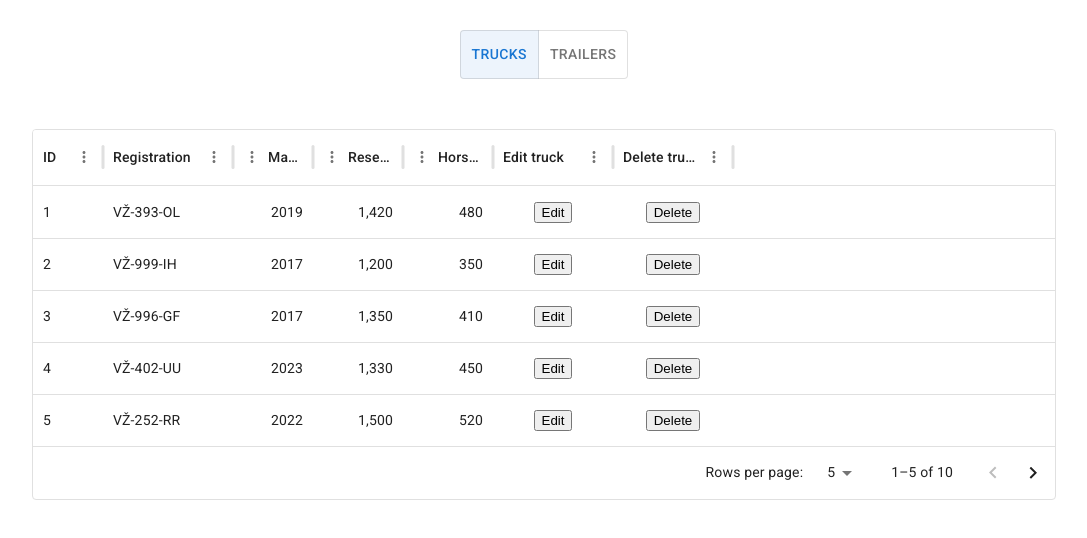
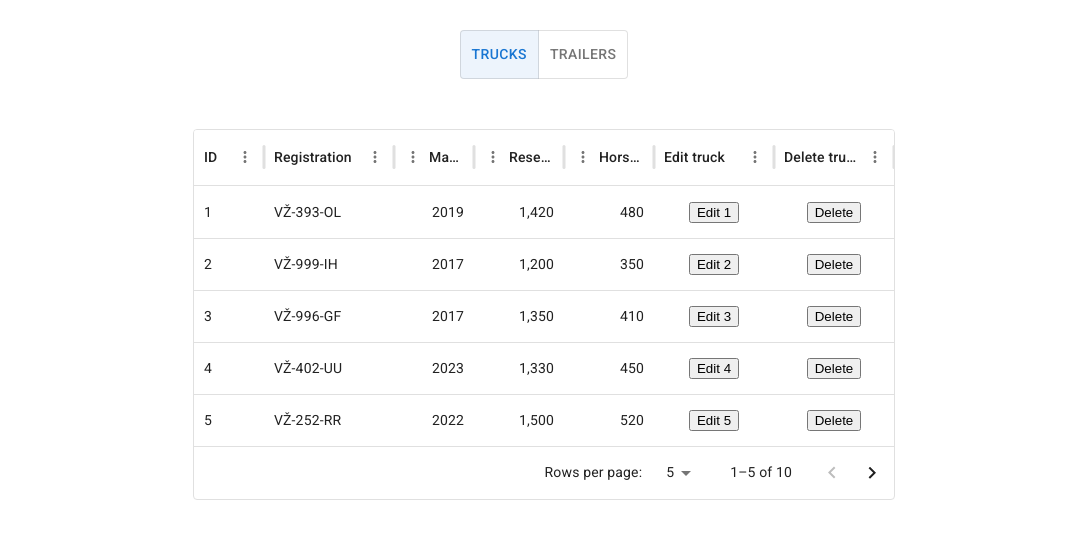
Before and after one commit to Lnola/INFSUS_SOTR, a React (Vite) app in the folder client/: page /trucks in a window 1280 px wide. Shown: the top 538 px of the page, without its empty margins (96-1183 px from the left). Built offline with nearby package versions, Linux system fonts and the light colour scheme.

Commit message:
Logic to open Edit Modal

```diff
--- a/client/src/pages/Vehicle/truck.tsx
+++ b/client/src/pages/Vehicle/truck.tsx
@@ -1,13 +1,13 @@
 import ToggleButton from '@mui/material/ToggleButton';
 import ToggleButtonGroup from '@mui/material/ToggleButtonGroup';
 import { DataGrid, GridColDef } from '@mui/x-data-grid';
-import React from 'react';
+import React, { useEffect, useState } from 'react';
 import { useNavigate } from 'react-router-dom';
 
 
-const EditButton = ({ id }: { id: number }) => {
+const EditButton = ({ id, setShowEditModal, setEditTruckId }: { id: number; setShowEditModal: (show: boolean) => void; setEditTruckId: (editId: number) => void}) => {
   return (
-    <button style={{height: 'min-content'}} onClick={() => console.log(`Edit ${id}`)}>Edit</button>
+    <button style={{height: 'min-content'}} onClick={() => {setShowEditModal(true); setEditTruckId(id)}}>Edit {id}</button>
   )
 }
 
@@ -24,30 +24,6 @@ type Truck = {
   reservoarCapacity: number;
   horsepower: number;
 };
-
-const columns: GridColDef[] = [
-  { field: 'id', headerName: 'ID', width: 70 },
-  { field: 'registration', headerName: 'Registration', width: 130 },
-  { field: 'makeYear', headerName: 'Make year', type: 'number', width: 80 },
-  { field: 'reservoarCapacity', headerName: 'Reservoar', type: 'number', width: 90,},
-  { field: 'horsepower', headerName: 'Horsepower', type: 'number', width: 90,},
-  {
-    field: 'edit',
-    headerName: 'Edit truck',
-    width: 120,
-    renderCell: (params) => <div style={{ display: 'flex', justifyContent: 'center', alignItems: 'center', width: '100%', height: '100%'}}>
-    <EditButton id={params.row.id} />
-  </div>,
-  },
-  {
-    field: 'delete',
-    headerName: 'Delete truck',
-    width: 120,
-    renderCell: (params) => <div style={{ display: 'flex', justifyContent: 'center', alignItems: 'center', width: '100%', height: '100%' }}>
-    <DeleteButton id={params.row.id} />
-  </div>,
-  },
-];
 
 const DUMMY_TRUCKS: Truck[] = [
   { id: 1, registration: 'VŽ-393-OL', makeYear: '2019', reservoarCapacity: 1420, horsepower: 480},
@@ -66,6 +42,40 @@ const DUMMY_TRUCKS: Truck[] = [
 const TruckList = () => {
   const [alignment, setAlignment] = React.useState('web');
   const navigate = useNavigate();
+  const [trucks, setTrucks] = useState<Truck[]>([]);
+  const [showEditModal, setShowEditModal] = useState(false)
+  const [editTruckId, setEditTruckId] = useState<number | null>(null)
+
+  const columns: GridColDef[] = [
+    { field: 'id', headerName: 'ID', width: 70 },
+    { field: 'registration', headerName: 'Registration', width: 130 },
+    { field: 'makeYear', headerName: 'Make year', type: 'number', width: 80 },
+    { field: 'reservoarCapacity', headerName: 'Reservoar', type: 'number', width: 90,},
+    { field: 'horsepower', headerName: 'Horsepower', type: 'number', width: 90,},
+    {
+      field: 'edit',
+      headerName: 'Edit truck',
+      width: 120,
+      renderCell: (params) => <div style={{ display: 'flex', justifyContent: 'center', alignItems: 'center', width: '100%', height: '100%'}}>
+      <EditButton id={params.row.id} setShowEditModal={setShowEditModal} setEditTruckId={setEditTruckId}/>
+    </div>,
+    },
+    {
+      field: 'delete',
+      headerName: 'Delete truck',
+      width: 120,
+      renderCell: (params) => <div style={{ display: 'flex', justifyContent: 'center', alignItems: 'center', width: '100%', height: '100%' }}>
+      <DeleteButton id={params.row.id} />
+    </div>,
+    },
+  ];
+
+  // Fetch mock function
+  useEffect(() => {
+    setTimeout(() => {
+      setTrucks(DUMMY_TRUCKS);
+    }, 1000);
+  }, []);
 
   const handleChange = (
     event: React.MouseEvent<HTMLElement>,
@@ -75,6 +85,7 @@ const TruckList = () => {
   };
   return (
     <>
+      {/* toggle buttons */}
       <div style={{display: 'flex', justifyContent: 'center', margin: '30px'}}>
         <ToggleButtonGroup
           color="primary"
@@ -88,10 +99,11 @@ const TruckList = () => {
         </ToggleButtonGroup>
       </div>
 
+      {/* Data Table */}
       <div style={{ minHeight: '50%', display: 'flex', justifyContent: 'center'}}>
-        <div style={{margin: '20px', minWidth: '80%'}}>
+        <div style={{margin: '20px', maxWidth: '80%'}}>
           <DataGrid
-            rows={DUMMY_TRUCKS}
+            rows={trucks}
             columns={columns}
             disableRowSelectionOnClick
             initialState={{
@@ -102,6 +114,9 @@ const TruckList = () => {
             pageSizeOptions={[5, 10]}
           />
         </div>
+
+        {/* Edit Modal */}
+        {showEditModal && <p>EDITING TRUCK: {editTruckId}</p>}
       </div>
     </>
   );
```
